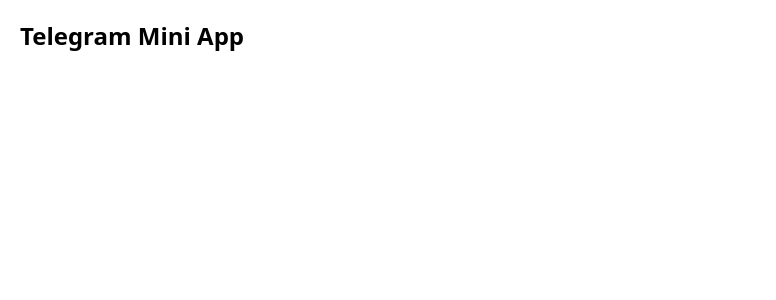
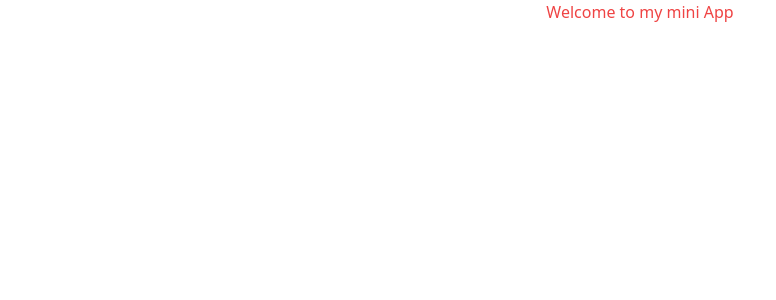
Before and after one commit to phall-e/my-telegram-mini-app, a Nuxt app: page / in a window 1280 px wide. Shown: the top 300 px of the page, without its empty margins (0-776 px from the left). Built offline with nearby package versions, Linux system fonts and the light colour scheme.

Commit message:
modified home page

```diff
--- a/pages/index.vue
+++ b/pages/index.vue
@@ -1,23 +1,3 @@
 <template>
-  <div class="p-5">
-    <h1 class="text-2xl font-bold">
-      Telegram Mini App
-    </h1>
-
-    <div v-if="user">
-      <p>ID: {{ user.id }}</p>
-      <p>Name: {{ user.first_name }}</p>
-      <p>Username: {{ user.username }}</p>
-    </div>
-  </div>
+  <h1 class="text-center text-red-500">Welcome to my mini App</h1>
 </template>
-
-<script setup lang="ts">
-import { useTelegram } from '~/composables/useTelegram';
-
-const { init, user } = useTelegram()
-
-onMounted(() => {
-  init()
-})
-</script>
```
